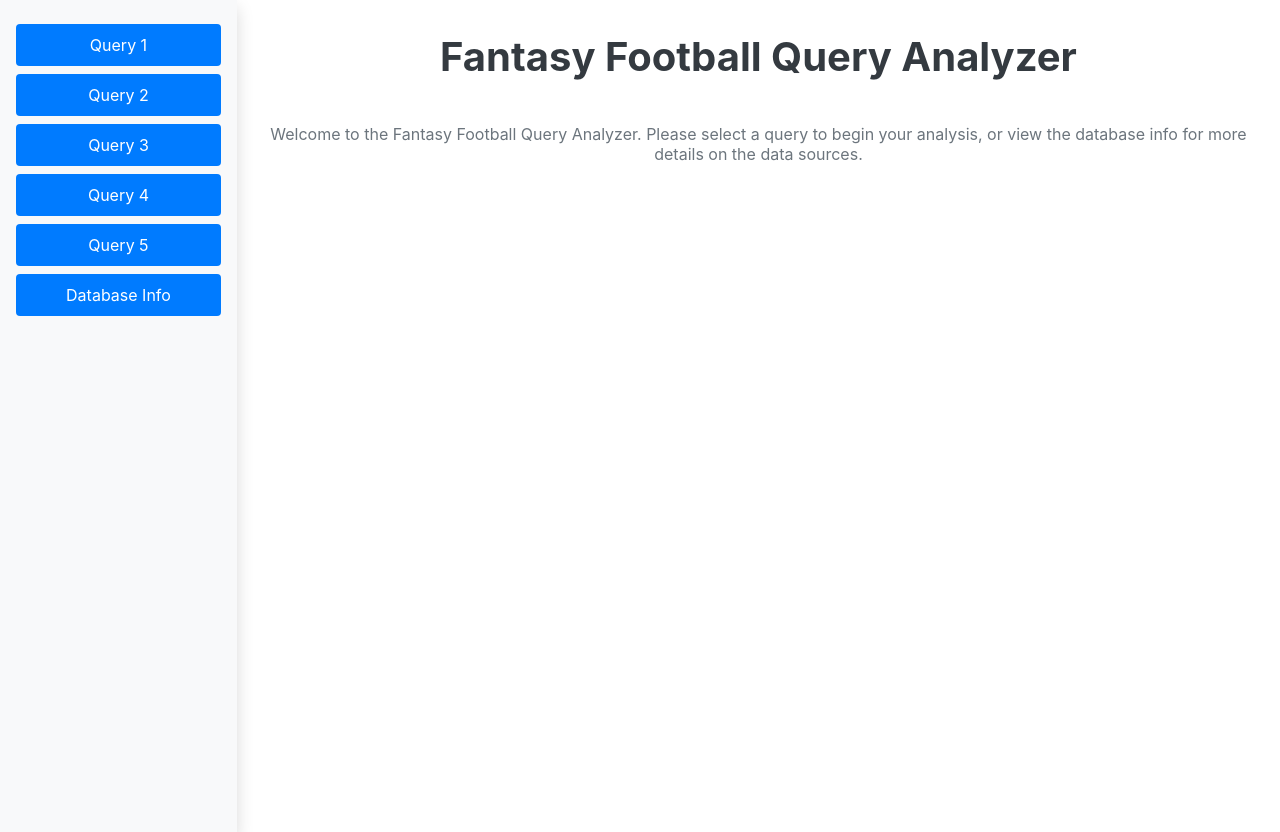
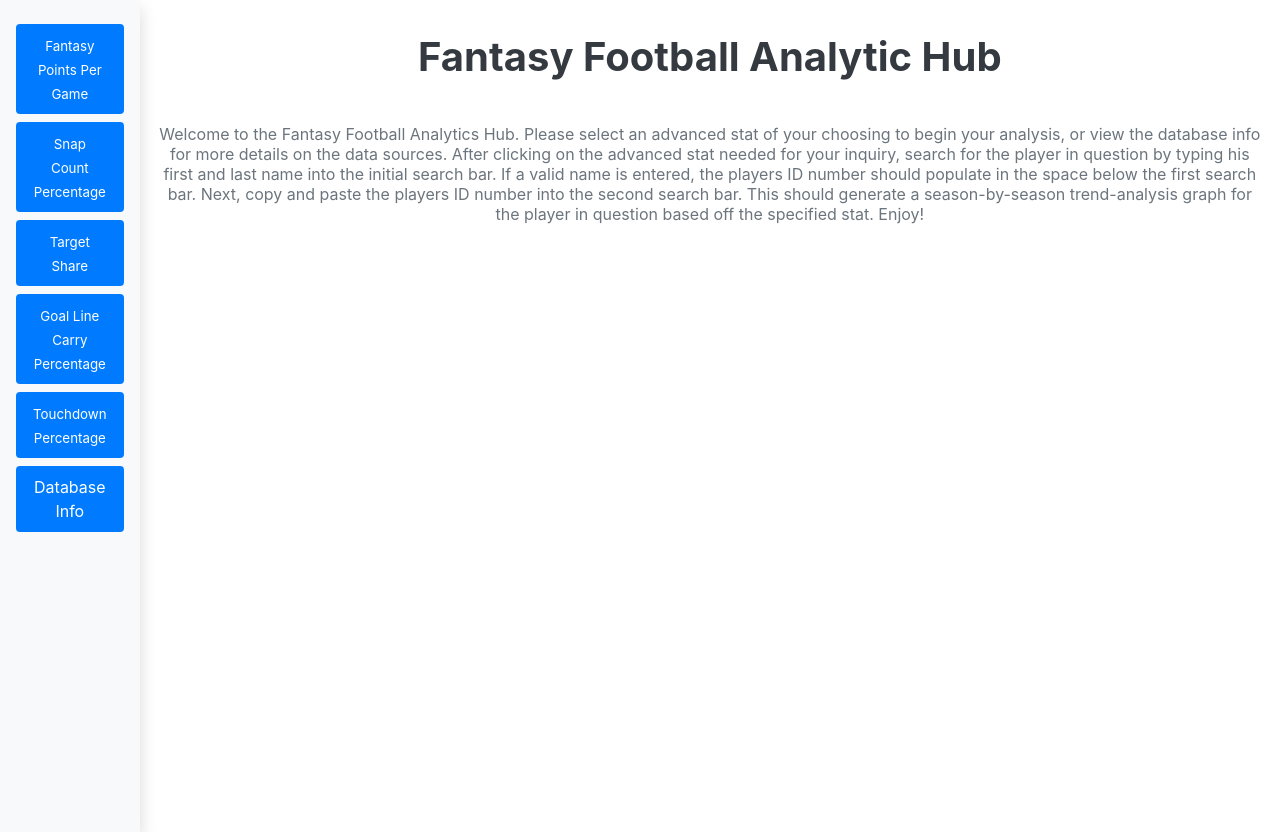
Before and after one commit to DanNano/FFQueryAnalyzer, a React (Create React App) app in the folder app/: page / in a window 1280 px wide. Built offline with nearby package versions, Linux system fonts and the light colour scheme.

Commit message:
Update App.js

```diff
--- a/app/src/App.js
+++ b/app/src/App.js
@@ -12,17 +12,19 @@ function App() {
         <Router>
             <div className="App">
                 <div className="sidebar">
-                    <Link to="/query1" className="query-button">Query 1</Link>
-                    <Link to="/query2" className="query-button">Query 2</Link>
-                    <Link to="/query3" className="query-button">Query 3</Link>
-                    <Link to="/query4" className="query-button">Query 4</Link>
-                    <Link to="/query5" className="query-button">Query 5</Link>
+                    <Link to="/query1" className="query-button"><small>Fantasy Points Per Game</small></Link>
+                    <Link to="/query2" className="query-button"><small>Snap Count Percentage</small></Link>
+                    <Link to="/query3" className="query-button"><small>Target Share</small></Link>
+                    <Link to="/query4" className="query-button"><small>Goal Line Carry Percentage</small></Link>
+                    <Link to="/query5" className="query-button"><small>Touchdown Percentage</small></Link>
                     <Link to="/databaseinfo" className="query-button">Database Info</Link>
                 </div>
                 <div>
-                    <h1 className="project-title">Fantasy Football Query Analyzer</h1>
-                    <p className="placeholder-text">Welcome to the Fantasy Football Query Analyzer. Please select a query
-                        to begin your analysis, or view the database info for more details on the data sources.
+                    <h1 className="project-title">Fantasy Football Analytic Hub</h1>
+                    <p className="placeholder-text">Welcome to the Fantasy Football Analytics Hub. Please select an advanced stat of your choosing to begin your analysis, or view the database info for more details on the data sources.
+
+                        After clicking on the advanced stat needed for your inquiry, search for the player in question by typing his first and last name into the initial search bar. If a valid name is entered, the players ID number should populate in the space below the first search bar. Next, copy and paste the players ID number into the second search bar. This should generate a season-by-season trend-analysis graph for the player in question based off the specified stat. Enjoy!
+
                     </p>
                     <Routes>
                         <Route path="/query1" element={<Query1 />} />
```
